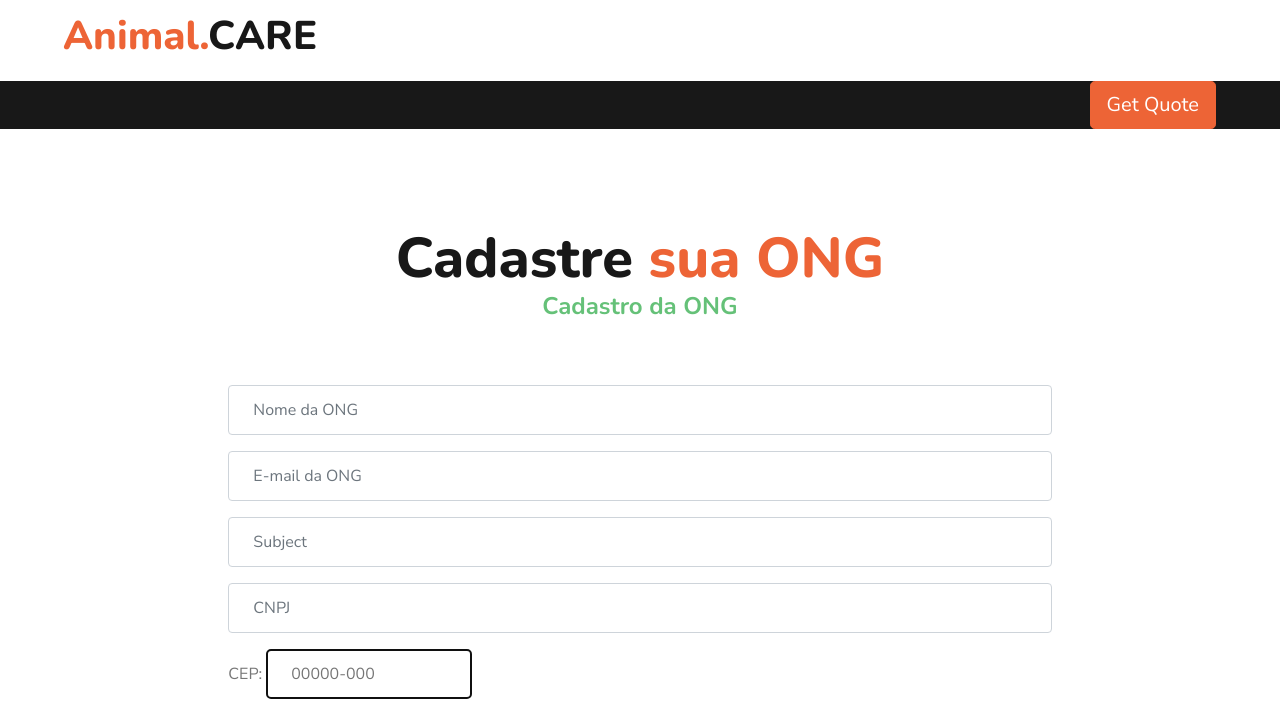
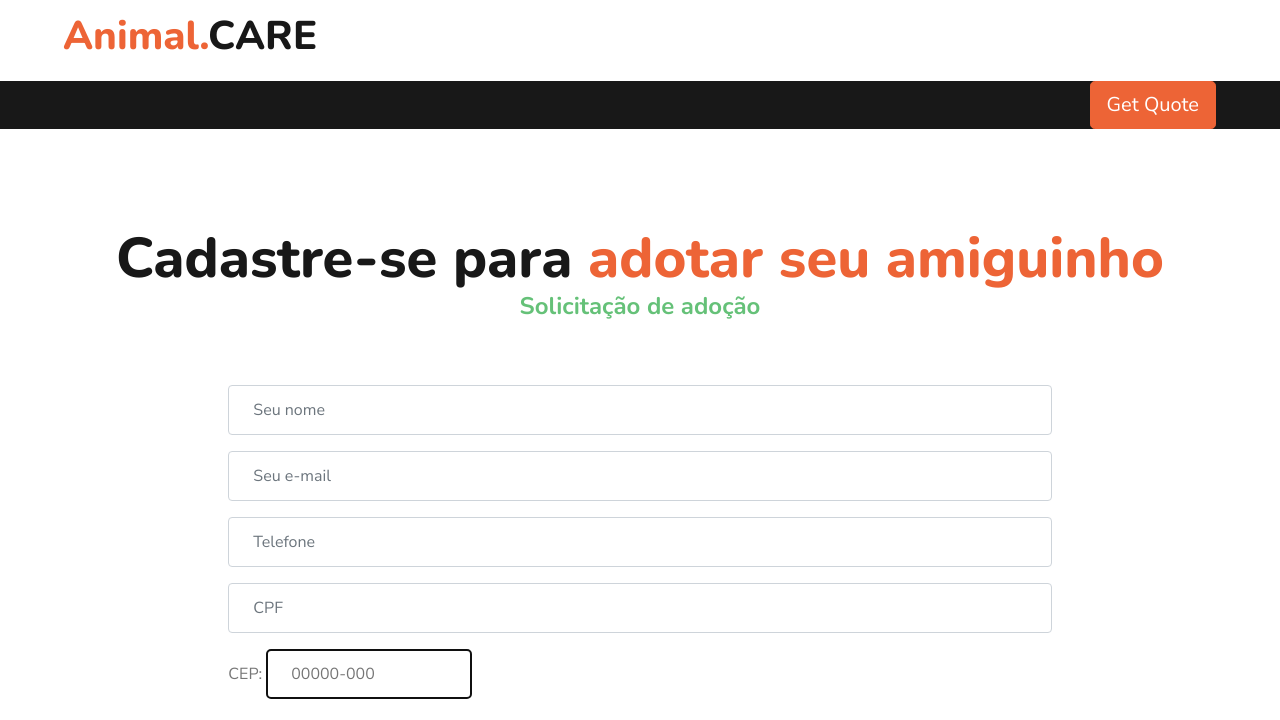
Before and after one commit to Murilo0300/projeto_adocao, a plain HTML site: page cadastro_adotante.html in a window 1280 px wide. Shown: the part 49-769 px from the top of the page. Drawn offline with nearby package versions, Linux system fonts and the light colour scheme.

Commit message:
primeira versão da pagina 11-09

```diff
--- a/cadastro_adotante.html
+++ b/cadastro_adotante.html
@@ -3,7 +3,7 @@
 
 <head>
     <meta charset="utf-8">
-    <title>Cadastro</title>
+    <title>Cadastro Adotante</title>
     <meta content="width=device-width, initial-scale=1.0" name="viewport">
     <meta content="Free HTML Templates" name="keywords">
     <meta content="Free HTML Templates" name="description">
@@ -100,8 +100,8 @@
     <div class="container-fluid pt-5">
         <div class="d-flex flex-column text-center mb-5 pt-5">
 
-            <h1 class="display-4 m-0">Cadastre<span class="text-primary"> sua ONG </span></h1>
-            <h4 class="text-secondary mb-3">Cadastro da ONG</h4>
+            <h1 class="display-4 m-0">Cadastre-se para <span class="text-primary"> adotar seu amiguinho</span></h1>
+            <h4 class="text-secondary mb-3">Solicitação de adoção</h4>
         </div>
         <div class="row justify-content-center">
             <div class="col-12 col-sm-8 mb-5">
@@ -109,19 +109,19 @@
                     <div id="success"></div>
                     <form name="sentMessage" id="contactForm" novalidate="novalidate">
                         <div class="control-group">
-                            <input type="text" class="form-control p-4" id="nome_ong" placeholder="Nome da ONG" required="required" data-validation-required-message="Please enter your name" />
+                            <input type="text" class="form-control p-4" id="nome_ong" placeholder="Seu nome" required="required" data-validation-required-message="Please enter your name" />
                             <p class="help-block text-danger"></p>
                         </div>
                         <div class="control-group">
-                            <input type="email" class="form-control p-4" id="email" placeholder="E-mail da ONG" required="required" data-validation-required-message="Please enter your email" />
+                            <input type="email" class="form-control p-4" id="email" placeholder="Seu e-mail" required="required" data-validation-required-message="Please enter your email" />
                             <p class="help-block text-danger"></p>
                         </div>
                         <div class="control-group">
-                            <input type="text" class="form-control p-4" id="subject" placeholder="Subject" required="required" data-validation-required-message="Please enter a subject" />
+                            <input type="text" class="form-control p-4" id="subject" placeholder="Telefone" required="required" data-validation-required-message="Please enter a subject" />
                             <p class="help-block text-danger"></p>
                         </div>
                         <div class="control-group">
-                            <input type="tel" class="form-control p-4" rows="6" id="CNPJ" placeholder="CNPJ" required="required" data-validation-required-message="Please enter your message">
+                            <input type="tel" class="form-control p-4" rows="6" id="CNPJ" placeholder="CPF" required="required" data-validation-required-message="Please enter your message">
                             <p class="help-block text-danger"></p>
                         </div>
                         <div class="control-group">
@@ -134,7 +134,7 @@
                         </form>
                         </div>
                         <div>
-                            <button class="btn btn-primary py-3 px-5" type="submit" id="sendMessageButton">Cadastrar</button>
+                            <button class="btn btn-primary py-3 px-5" type="submit" id="sendMessageButton">Soliicitar adoção</button>
                         </div>
                     </form>
                 </div>
```
